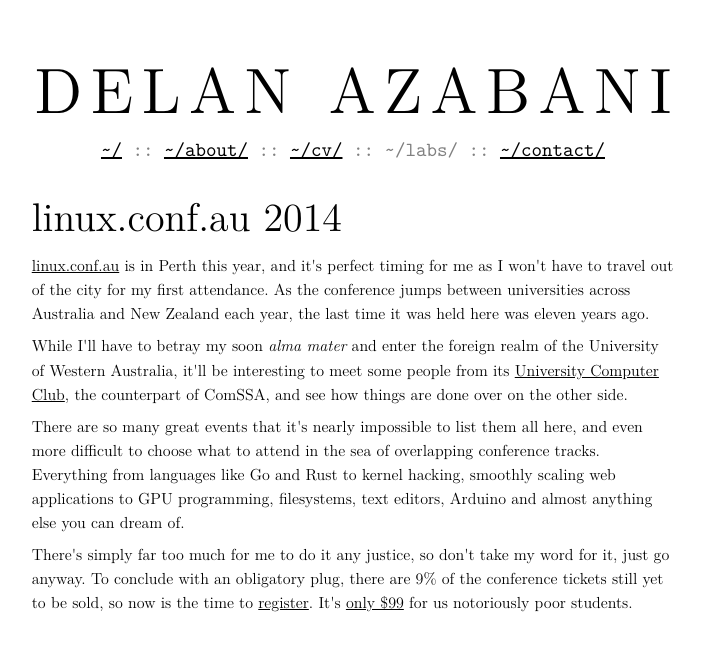
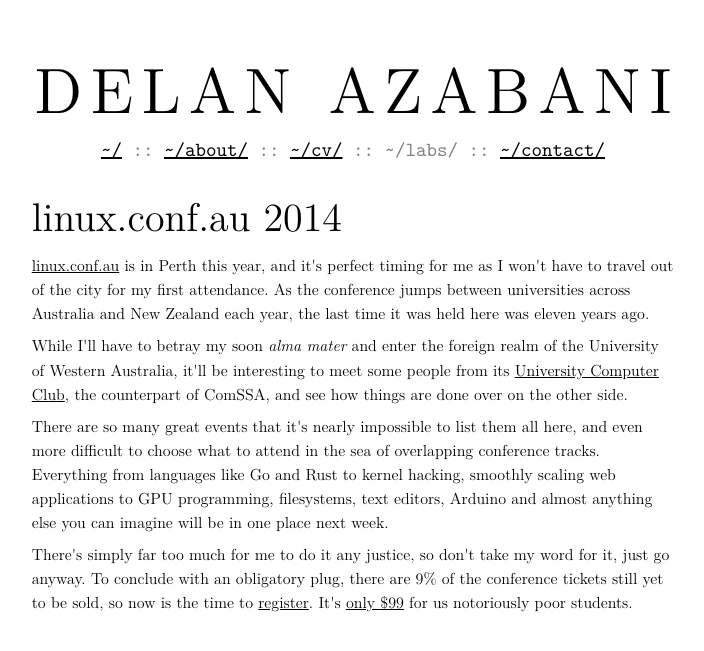
Before and after one commit to delan/www.azabani.com, a Jekyll site: the page built from _posts/2014-01-02-linux.conf.au.html, in a window 1280 px wide. Shown: the top 651 px of the page, without its empty margins (287-991 px from the left). Built offline with Jekyll 4.4.1, drawn with Linux system fonts in a browser that asks for light colours.

Commit message:
fix incomplete sentence

```diff
--- a/_posts/2014-01-02-linux.conf.au.html
+++ b/_posts/2014-01-02-linux.conf.au.html
@@ -18,7 +18,7 @@
 here, and even more difficult to choose what to attend in the sea of overlapping
 conference tracks. Everything from languages like Go and Rust to kernel hacking,
 smoothly scaling web applications to GPU programming, filesystems, text editors,
-Arduino and almost anything else you can dream of.
+Arduino and almost anything else you can imagine will be in one place next week.
 
 <p>There's simply far too much for me to do it any justice, so don't take my
 word for it, just go anyway. To conclude with an obligatory plug, there are 9%
```
